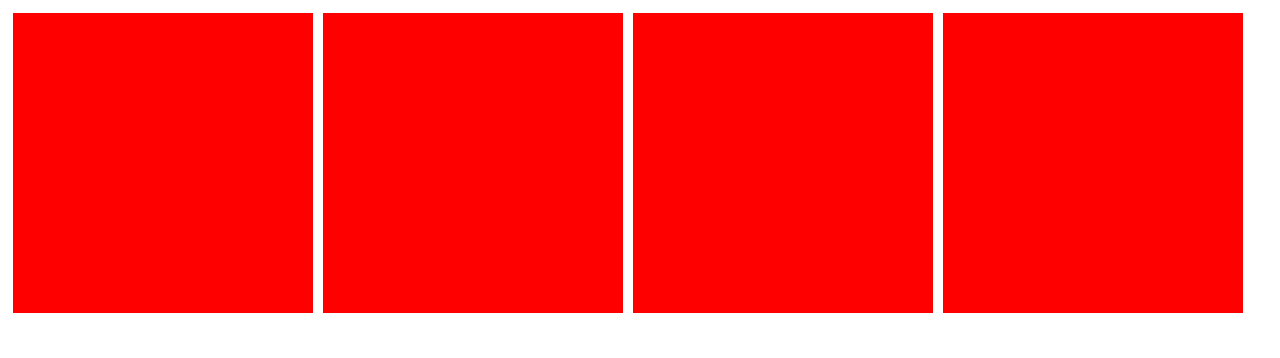
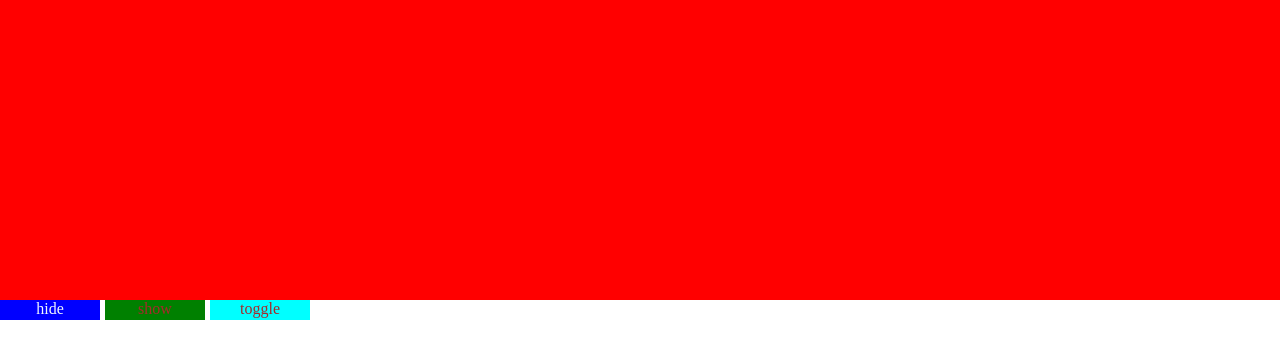
Before and after one commit to Babakeizadi/Boxs, a plain HTML site: page index.html in a window 1280 px wide. Drawn offline with Linux system fonts and the light colour scheme.

Commit message:
jQuery (show,hide,toggle)

```diff
--- a/css/style.css
+++ b/css/style.css
@@ -1,7 +1,40 @@
+*{
+    margin: 0;
+    padding: 0;
+}
 .box {
-    width: 300px;
+    width: 100%;
     height: 300px;
     background-color: red;
+}
+
+.hide {
+    width:100px;
+    height: 20px;
+    background-color: blue;
     float: left;
-    margin: 5px;
+    text-align: center;
+    color:aliceblue;
+    cursor:pointer;
 }
+
+.show{
+    width:100px;
+    height: 20px;
+    background-color: green;
+    float: left;
+    text-align: center;
+    color:brown;
+    cursor:pointer;
+    margin-left: 5px;
+}
+.toggle{
+    width:100px;
+    height: 20px;
+    background-color: cyan;
+    float: left;
+    text-align: center;
+    color:brown;
+    cursor:pointer;
+    margin-left: 5px;
+}
--- a/index.html
+++ b/index.html
@@ -10,12 +10,10 @@
 </head>
 <body>
     <div class="box"></div>
+    <div class="hide">hide</div>
+    <div class="show">show</div>
+    <div class="toggle">toggle</div>
 
-    <div class="box"></div>
-
-    <div class="box"></div>
-
-    <div class="box"></div>
 
 </body>
 </html>
--- a/js/script.js
+++ b/js/script.js
@@ -1,5 +1,11 @@
 $(document).ready(function(){
-    $(".box").click(function(){
-        $(this).hide(1000)
+    $(".hide").click(function(){
+        $(".box").hide(1000)
     })
-})
+    $(".show").click(function(){
+            $(".box").show(1000)
+        })
+     $(".toggle").click(function(){
+            $(".box").toggle(1000)
+        })
+    })
```
